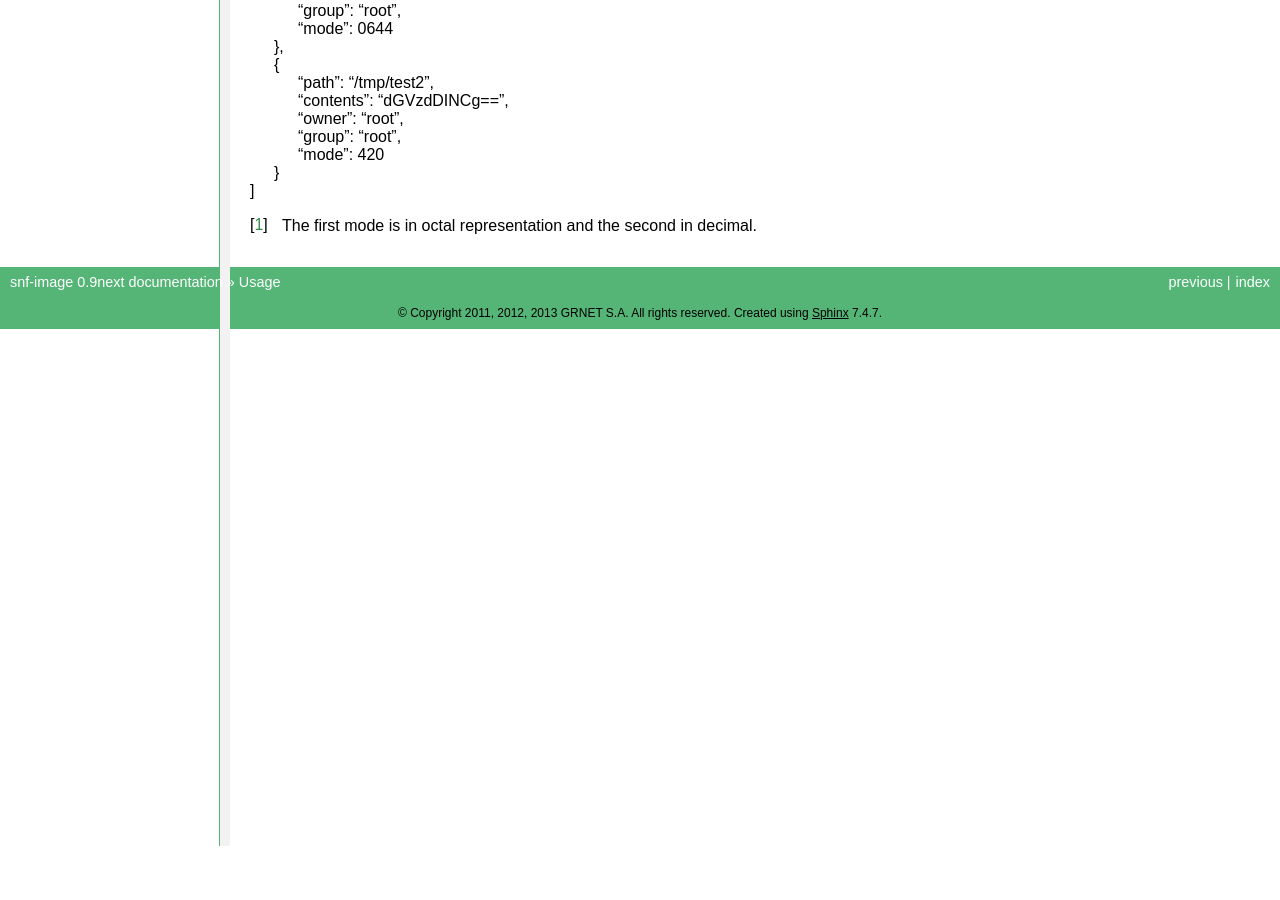
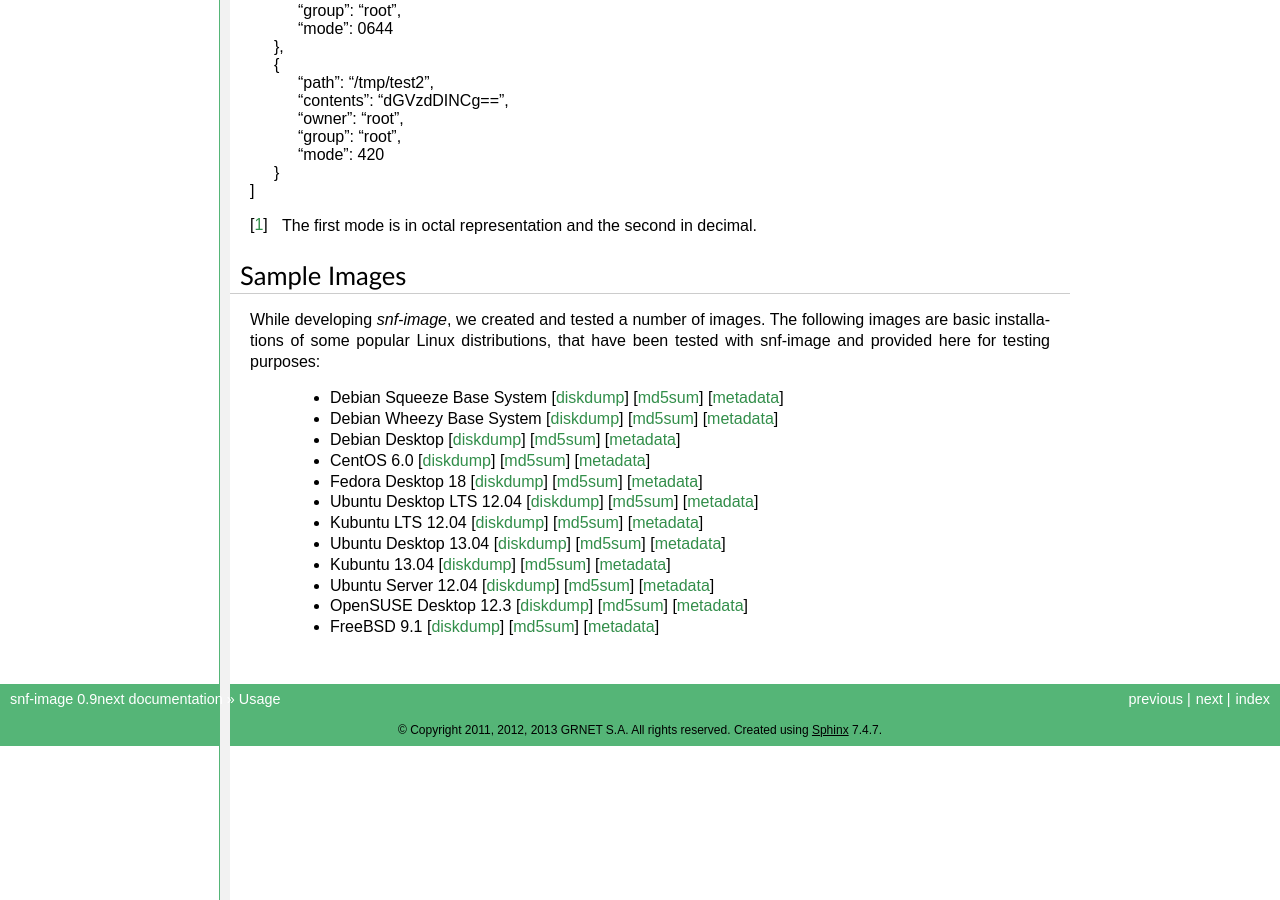
Before and after one commit to grnet/snf-image, a Sphinx documentation site: the page built from docs/usage.rst, in a window 1280 px wide and 900 px high, scrolled down 3804 px. Built offline with Sphinx 7.4.7, drawn with Linux system fonts in a browser that asks for light colours; before the commit the page ends 4650 px from its top, so only the background shows below that; some of the changed text lies outside the part shown.

Commit message:
Add link to diskdump images in the documentation

```diff
--- /dev/null
+++ b/docs/advanced.rst
@@ -0,0 +1,2 @@
+Advanced Topics
+===============
--- a/docs/index.rst
+++ b/docs/index.rst
@@ -44,6 +44,7 @@ Contents:
    architecture
    installation
    usage
+   advanced
 
 Indices and tables
 ==================
--- a/docs/usage.rst
+++ b/docs/usage.rst
@@ -9,8 +9,8 @@ following OS Parameters:
 
  * **img_format** (required if *config_url* is missing): the image format type
    (:ref:`details <image-format>`)
- * **img_id** (required if *config_url* is missing): the URI used to identify the
-   image (:ref:`details <image-id>`)
+ * **img_id** (required if *config_url* is missing): the URI used to identify
+   the image (:ref:`details <image-id>`)
  * **img_passwd** (required if *config_url* is missing): the password to be
    injected to the image
  * **img_properties** (optional): additional image properties used to customize
@@ -86,16 +86,16 @@ parameter. The following backends are supported:
 
  * **Local back-end**:
    The local back-end is used to retrieve images that are stored in the ganeti
-   node that the image deployment takes place. The local back-end is used if the
-   value of the *img_id* ganeti OS parameter is either prefixed with *file://* or
-   is not prefixed at all. All local images are expected to be found under a
-   predifined image directory. By default */var/lib/snf-image* is used, but the
-   user can change thi directory by overwriting the value of the *IMAGE_DIR*
-   variable under */etc/default/snf-image*. The name of the image file is created
-   by adding the image type extension in the end of the *img_id*. If the *img_id*
-   for example is *file://slackware* and the image type is *diskdump*, snf-image
-   will expect to find an image file under the following path:
-   ``/usr/lib/snf-image/slackware.diskdump``
+   node that the image deployment takes place. The local back-end is used if
+   the value of the *img_id* ganeti OS parameter is either prefixed with
+   *file://* or is not prefixed at all. All local images are expected to be
+   found under a predifined image directory. By default */var/lib/snf-image* is
+   used, but the user can change thi directory by overwriting the value of the
+   *IMAGE_DIR* variable under */etc/default/snf-image*. The name of the image
+   file is created by adding the image type extension in the end of the
+   *img_id*. If the *img_id* for example is *file://slackware* and the image
+   type is *diskdump*, snf-image will expect to find an image file under the
+   following path: ``/usr/lib/snf-image/slackware.diskdump``
 
  * **Network back-end**:
    The network back-end is used to retrieve images that are accessible from the
@@ -105,18 +105,18 @@ parameter. The following backends are supported:
 
  * **Pithos back-end**:
    If an *img_id* is prefixed with *pithos:* or *pithosmap:*, the image is
-   considered to be pithos back-ended. *snf-image* contains a special command-line
-   tool (*pithcat*) for retrieving this kind of images. For *pithosmap:* images,
-   the user needs to have set a valid value for the PITHOS_DATA variable.
-   For *pithos:* images, in addition to PITHOS_DATA, the PITHOS_DB variable needs
-   to contain a valid value. */etc/default/snf-image* may be used to set both
-   values.
+   considered to be pithos back-ended. *snf-image* contains a special
+   command-line tool (*pithcat*) for retrieving this kind of images. For
+   *pithosmap:* images, the user needs to have set a valid value for the
+   *PITHOS_DATA* variable. For *pithos:* images, in addition to PITHOS_DATA,
+   the PITHOS_DB variable needs to contain a valid value.
+   */etc/default/snf-image* may be used to set both values.
 
  * **Null back-end**:
    The null back-end is used if the *img_id* value is *null*. In this case no
-   image copying is performed. This is handy if the hard disk already contains the
-   image data before *snf-image* is executed (for example if the hard disk is a
-   snapshot of an existing VM's hard disk).
+   image copying is performed. This is handy if the hard disk already contains
+   the image data before *snf-image* is executed (for example if the hard disk
+   is a snapshot of an existing VM's hard disk).
 
 .. _image-properties:
 
@@ -179,7 +179,8 @@ Optional properties
 img_properties OS parameter
 +++++++++++++++++++++++++++++++
 
-Image properties are passed to snf_image through the img_properties OS parameter as a simple json string like the one below:
+Image properties are passed to snf_image through the img_properties OS
+parameter as a simple json string like the one below:
 
 | {
 |     "PROPERTY1": "VALUE1",
@@ -192,7 +193,8 @@ Image properties are passed to snf_image through the img_properties OS parameter
 | }
 
 
-A real life example for creating a new ganeti instance and passing image properties to snf-image would probably look more like this:
+A real life example for creating a new ganeti instance and passing image
+properties to snf-image would probably look more like this:
 
 ``gnt-instance add -O img_properties='{"OSFAMILY":"linux"\,"ROOT_PARTITION":"2"\,"USERS":"root guest"}',img_format=diskdump...``
 
@@ -245,3 +247,60 @@ their permissions are ``-rw-r--r--`` [#]_
 | ]
 
 .. [#] The first mode is in octal representation and the second in decimal.
+
+Sample Images
+^^^^^^^^^^^^^
+
+While developing *snf-image*, we created and tested a number of images. The
+following images are basic installations of some popular Linux distributions,
+that have been tested with snf-image and provided here for testing purposes:
+
+
+ * Debian Squeeze Base System
+   [`diskdump <http://cdn.synnefo.org/debian_base-6.0-x86_64.diskdump>`_]
+   [`md5sum <http://cdn.synnefo.org/debian_base-6.0-x86_64.diskdump.md5sum>`_]
+   [`metadata <http://cdn.synnefo.org/debian_base-6.0-x86_64.diskdump.meta>`_]
+ * Debian Wheezy Base System
+   [`diskdump <http://cdn.synnefo.org/debian_base-7.0-x86_64.diskdump>`_]
+   [`md5sum <http://cdn.synnefo.org/debian_base-7.0-x86_64.diskdump.md5sum>`_]
+   [`metadata <http://cdn.synnefo.org/debian_base-7.0-x86_64.diskdump.meta>`_]
+ * Debian Desktop
+   [`diskdump <http://cdn.synnefo.org/debian_desktop-7.0-x86_64.diskdump>`_]
+   [`md5sum <http://cdn.synnefo.org/debian_desktop-7.0-x86_64.diskdump.md5sum>`_]
+   [`metadata <http://cdn.synnefo.org/debian_desktop-7.0-x86_64.diskdump.meta>`_]
+ * CentOS 6.0
+   [`diskdump <http://cdn.synnefo.org/centos-6.0-x86_64.diskdump>`_]
+   [`md5sum <http://cdn.synnefo.org/centos-6.0-x86_64.diskdump.md5sum>`_]
+   [`metadata <http://cdn.synnefo.org/centos-6.0-x86_64.diskdump.meta>`_]
+ * Fedora Desktop 18
+   [`diskdump <http://cdn.synnefo.org/fedora-18-x86_64.diskdump>`_]
+   [`md5sum <http://cdn.synnefo.org/fedora-18-x86_64.diskdump.md5sum>`_]
+   [`metadata <http://cdn.synnefo.org/fedora-18-x86_64.diskdump.meta>`_]
+ * Ubuntu Desktop LTS 12.04
+   [`diskdump <http://cdn.synnefo.org/ubuntu_desktop-12.04-x86_64.diskdump>`_]
+   [`md5sum <http://cdn.synnefo.org/ubuntu_desktop-12.04-x86_64.diskdump.md5sum>`_]
+   [`metadata <http://cdn.synnefo.org/ubuntu_desktop-12.04-x86_64.diskdump.meta>`_]
+ * Kubuntu LTS 12.04
+   [`diskdump <http://cdn.synnefo.org/kubuntu_desktop-12.04-x86_64.diskdump>`_]
+   [`md5sum <http://cdn.synnefo.org/kubuntu_desktop-12.04-x86_64.diskdump.md5sum>`_]
+   [`metadata <http://cdn.synnefo.org/kubuntu_desktop-12.04-x86_64.diskdump.meta>`_]
+ * Ubuntu Desktop 13.04
+   [`diskdump <http://cdn.synnefo.org/ubuntu_desktop-13.04-x86_64.diskdump>`_]
+   [`md5sum <http://cdn.synnefo.org/ubuntu_desktop-13.04-x86_64.diskdump.md5sum>`_]
+   [`metadata <http://cdn.synnefo.org/ubuntu_desktop-13.04-x86_64.diskdump.meta>`_]
+ * Kubuntu 13.04
+   [`diskdump <http://cdn.synnefo.org/kubuntu_desktop-13.04-x86_64.diskdump>`_]
+   [`md5sum <http://cdn.synnefo.org/kubuntu_desktop-13.04-x86_64.diskdump.md5sum>`_]
+   [`metadata <http://cdn.synnefo.org/kubuntu_desktop-13.04-x86_64.diskdump.meta>`_]
+ * Ubuntu Server 12.04
+   [`diskdump <http://cdn.synnefo.org/ubuntu_server-12.04-x86_64.diskdump>`_]
+   [`md5sum <http://cdn.synnefo.org/ubuntu_server-12.04-x86_64.diskdump.md5sum>`_]
+   [`metadata <http://cdn.synnefo.org/ubuntu_server-12.04-x86_64.diskdump.meta>`_]
+ * OpenSUSE Desktop 12.3
+   [`diskdump <http://cdn.synnefo.org/opensuse_desktop-12.3-x86_64.diskdump>`_]
+   [`md5sum <http://cdn.synnefo.org/opensuse_desktop-12.3-x86_64.diskdump.md5sum>`_]
+   [`metadata <http://cdn.synnefo.org/opensuse_desktop-12.3-x86_64.diskdump.meta>`_]
+ * FreeBSD 9.1
+   [`diskdump <http://cdn.synnefo.org/freebsd-9.1-x86_64.diskdump>`_]
+   [`md5sum <http://cdn.synnefo.org/freebsd-9.1-x86_64.diskdump.md5sum>`_]
+   [`metadata <http://cdn.synnefo.org/freebsd-9.1-x86_64.diskdump.meta>`_]
```
Also changed, not shown: docs/installation.rst (+70 -0 lines).
